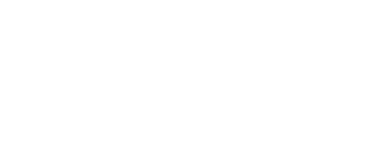
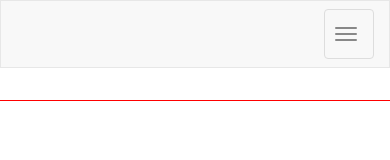
Before and after one commit to vovvardanyan/bankingsystem, a plain HTML site: page index.html in a window 390 px wide. Drawn offline with Linux system fonts and the light colour scheme.

Commit message:
add header hamburger menu

```diff
--- a/index.html
+++ b/index.html
@@ -11,8 +11,31 @@
 	  <link rel="stylesheet" href="styles/media-styles.css">
    </head>
    <body>
-
-
+      <div class="wrapper">
+         <div class="header">
+            <nav class="navbar navbar-static-top" role="navigation">
+               <nav class="navbar navbar-default">
+                 <div class="container-fluid">
+                     <div class="navbar-header">
+                        <button type="button" class="navbar-toggle collapsed" data-toggle="collapse" data-target="#navbar" aria-expanded="false" aria-controls="navbar">
+                          <span class="sr-only">Toggle navigation</span>
+                          <span class="icon-bar"></span>
+                          <span class="icon-bar"></span>
+                          <span class="icon-bar"></span>
+                        </button>
+                      </div>
+                      <div id="navbar" class="navbar-collapse collapse" aria-expanded="false" style="height: 1px;">
+                        <ul class="nav navbar-nav">
+                          <li class="active"><a href="#">Home</a></li>
+                          <li><a href="#">Bank</a></li>
+                          <li><a href="#">Rate</a></li>
+                        </ul>
+                      </div><!--/.nav-collapse -->
+                  </div><!--/.container-fluid -->
+               </nav>
+            </nav>
+         </div>
+      </div>
       <script src="library/jquery/jquery.min.js"></script>
       <script src="library/bootstrap/bootstrap.min.js"></script>
       <script src="scripts/script.js"></script>
--- a/styles/style.css
+++ b/styles/style.css
@@ -11,3 +11,10 @@ button{
 	height:100px;
 	background-color:red;
 }
+
+
+.header {
+	width: 100%;
+	height: 100px;
+	outline: 1px solid red;
+}
```
Also changed, not shown: images/va-bank-logo2.png (added).
